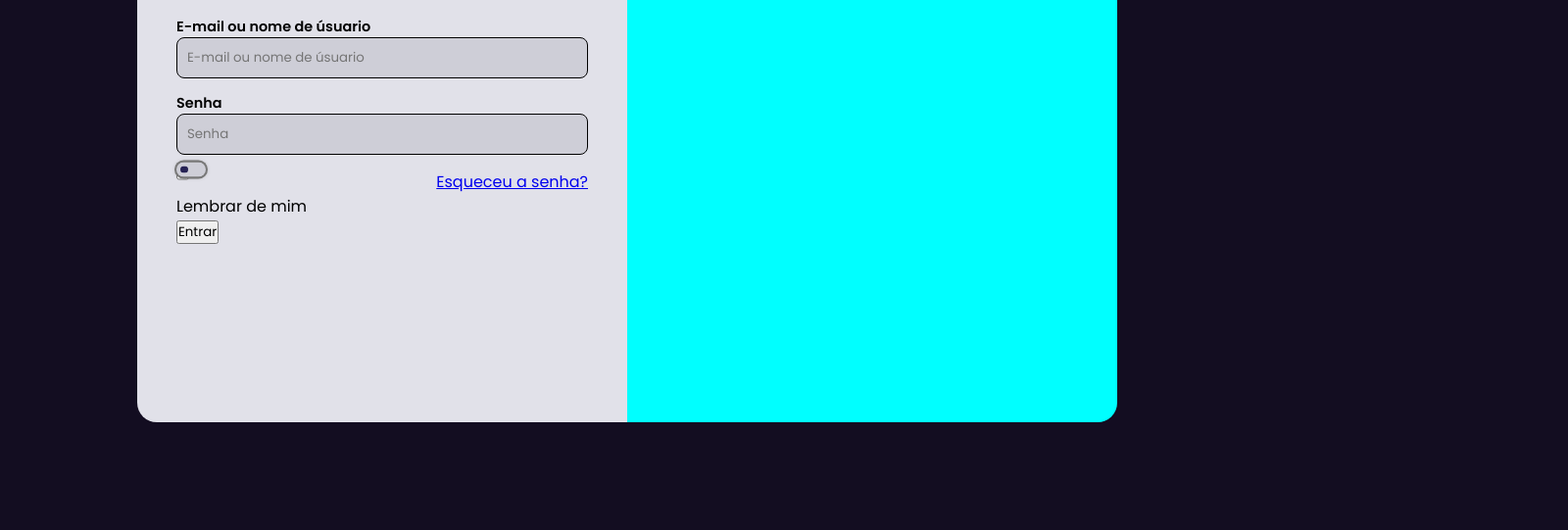
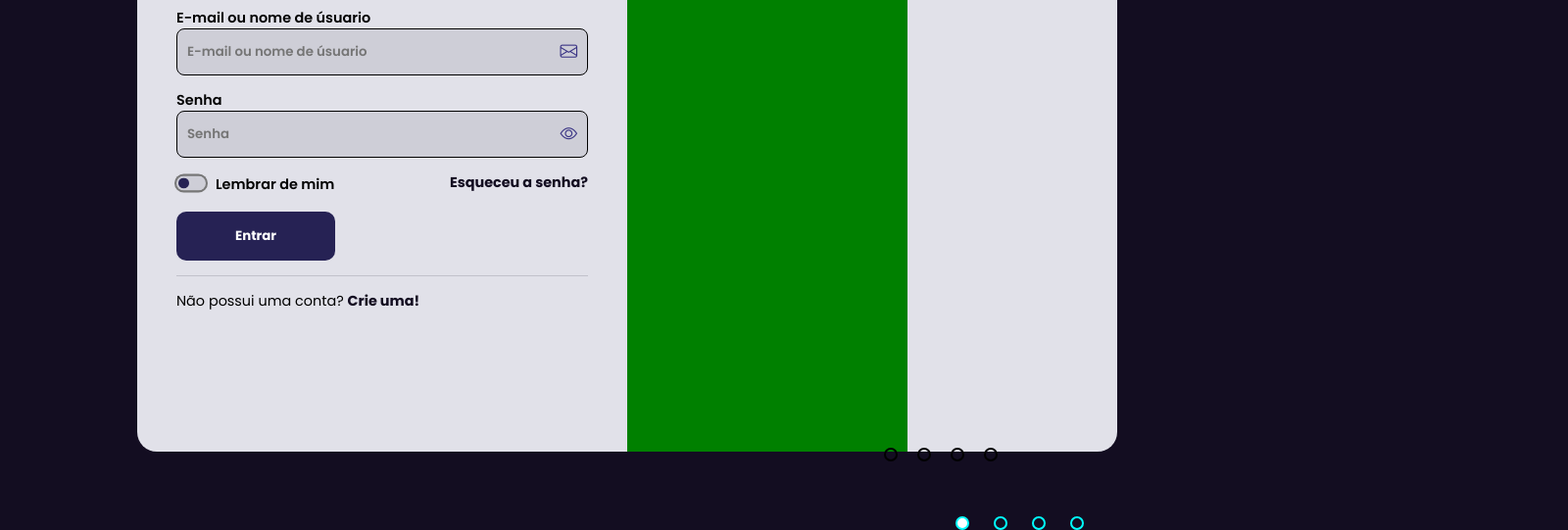
Before and after one commit to lucaslehm/html-e-css, a plain HTML site: page Projetos Pessoais/OtakuHub/login.html in a window 1280 px wide. Shown: the part 289-830 px from the top of the page at 98% size, 1600 px wide, since content can reach past the window. Before the commit the page ends 800 px from the top, so only its background shows below. Drawn offline with nearby package versions, Linux system fonts and the light colour scheme.

Commit message:
atualizacoes

```diff
--- a/Projetos Pessoais/OtakuHub/login.html
+++ b/Projetos Pessoais/OtakuHub/login.html
@@ -5,6 +5,8 @@
     <meta name="viewport" content="width=device-width, initial-scale=1.0">
     <title>Login - OtakuHub</title>
     <link rel="stylesheet" href="styles/login.css">
+    <link rel="stylesheet" href="https://cdn.jsdelivr.net/npm/bootstrap-icons@1.11.3/font/bootstrap-icons.min.css">
+
 </head>
 <body>
 
@@ -23,14 +25,21 @@
 
                     <label class="padrao-label" for="ID-email-ou-username">E-mail ou nome de úsuario</label>
 
-                    <input class="padrao-input" type="text" name="email-ou-username" id="ID-email-ou-username" placeholder="E-mail ou nome de úsuario">
+                    <div class="caixa-input-padrao">
+                        <input class="padrao-input" type="text" name="email-ou-username" id="ID-email-ou-username" placeholder="E-mail ou nome de úsuario">
+                        <i class="bi bi-envelope"></i>
+                    </div>
 
                 </div>
 
                 <div class="password-area">
 
                     <label class="padrao-label" for="ID-senha">Senha</label>
-                    <input class="padrao-input" type="password" name="senha" id="ID-senha" placeholder="Senha">
+
+                    <div class="caixa-input-padrao">
+                        <input class="padrao-input" type="password" name="senha" id="ID-senha" placeholder="Senha">
+                        <i class="bi bi-eye"></i>
+                    </div>
 
                 </div>
 
@@ -47,10 +56,10 @@
 
                         </div>
 
-                        <p>Lembrar de mim</p>
+                        <p class="lembrar-texto">Lembrar de mim</p>
                     </div>
 
-                    <a href="#">Esqueceu a senha?</a>
+                    <a class="esqueceu-texto" href="#">Esqueceu a senha?</a>
 
                 </div>
 
@@ -58,13 +67,64 @@
 
             </form>
 
+            <hr class="divisor">
+
+            <p class="criar-conta-texto">Não possui uma conta? <a class="criar-conta" href="#">Crie uma!</a></p>
+
         </div>
 
         <div class="lado-b-login">
+
+            <div class="carrossel">
+
+                <div class="slides">
+
+                    <input type="radio" name="radio-btn" id="radio1" checked>
+                    <input type="radio" name="radio-btn" id="radio2">
+                    <input type="radio" name="radio-btn" id="radio3">
+                    <input type="radio" name="radio-btn" id="radio4">
+
+                    <div id="primeira-imagem" class="slide primeiro">
+
+                    </div>
+
+                    <div id="segunda-imagem" class="slide">
+
+                    </div>
+
+                    <div id="terceira-imagem" class="slide">
+
+                    </div>
+
+                    <div id="quarta-imagem" class="slide">
+
+                    </div>
+
+                    <div class="navegacao-auto">
+                        <div class="auto-btn-1"> </div>
+                        <div class="auto-btn-2"> </div>
+                        <div class="auto-btn-3"> </div>
+                        <div class="auto-btn-4"> </div>
+                    </div>
+
+                </div>
+
+                <div class="navegacao-manual">
+
+                    <label class="manual-btn" for="radio1"></label>
+                    <label class="manual-btn" for="radio2"></label>
+                    <label class="manual-btn" for="radio3"></label>
+                    <label class="manual-btn" for="radio4"></label>
+
+                </div>
+
+            </div>
 
         </div>
 
     </section>
 
+    <script src="scripts/login.js"></script>
+
 </body>
 </html>
--- a/Projetos Pessoais/OtakuHub/styles/login.css
+++ b/Projetos Pessoais/OtakuHub/styles/login.css
@@ -9,15 +9,17 @@
 
 body {
     background-color: #130d21;
+    height: 100vh;
     display: flex;
     justify-content: center;
+    align-items: center;
 }
 
 .pagina-de-login {
     background-color: #e1e1e9;
     width: 1000px;
     height: 700px;
-    border-radius: 20px 40px 40px 20px;
+    border-radius: 20px;
     margin: 20px;
     display: flex;
 }
@@ -40,13 +42,6 @@ body {
     margin-bottom: 20px;
 }
 
-.lado-b-login {
-    background-color: aqua;
-    width: 50%;
-    height: 100%;
-    border-radius: 0px 20px 20px 0px;
-}
-
 .email-area,
 .password-area {
     display: flex;
@@ -57,10 +52,9 @@ body {
     font-size: 0.9em;
     font-weight: 600;
 }
-
-.padrao-input {
-    border: none;
-    outline: none;
+.caixa-input-padrao {
+    display: flex;
+    align-items: center;
     padding: 10px;
     background-color: #ceced7;
     border: 1px solid #000;
@@ -68,12 +62,40 @@ body {
     margin-bottom: 15px;
 }
 
+.padrao-input {
+    border: none;
+    outline: none;
+    width: 100%;
+    background-color: transparent;
+    font-weight: 600;
+}
+
+.bi {
+    color: #3a3485;
+    font-size: 1.1em;
+}
+
 .lembrar-ou-esqueceu-area {
     display: flex;
     justify-content: space-between;
 }
 
+.lembrar-de-mim-area {
+    display: flex;
+    gap: 10px;
+    align-items: center;
+}
+
+.lembrar-texto {
+    font-size: 0.9em;
+    font-weight: 600;
+}
+
 /* botao deslizante */
+
+.input-deslisante {
+    display: none;
+}
 
 .interruptor {
     height: 15px;
@@ -81,7 +103,7 @@ body {
     position: relative;
     display: inline-block;
     cursor: pointer;
-    transform: translateY(-50%);
+    transform: translateY(-10%);
 }
 
 .controle-deslisante {
@@ -91,10 +113,11 @@ body {
     right: 0px;
     bottom: 0px;
     border-radius: 10px;
-    border: 4px solid transparent;
-    box-shadow: 0px 0px 0px 2px #777, 0px 0px 4px #777;
+    border: 2px solid transparent;
+    box-shadow: 0px 0px 0px 2px #777, 0px 0px 2px #777;
     background: #ceced7;
     overflow: hidden;
+    transform: translateY(13%);
 }
 
 .controle-deslisante::before {
@@ -103,13 +126,13 @@ body {
     height: 100%;
     width: 100%;
     background-color: #262254;
-    border-radius: 14px;
-    transform: translate(-14px);
+    border-radius: 20px;
+    transform: translate(-15px);
     transition: 0.2s;
 }
 
 .input-deslisante:checked + .controle-deslisante::before {
-    transform: translateX(10px);
+    transform: translateX(15px);
     background: #fff;
 }
 
@@ -117,3 +140,212 @@ body {
     box-shadow: 0px 0px 0px 2px #262254, 0px 0px 4px #262254;
     background-color: #262254;
 }
+
+.esqueceu-texto {
+    text-decoration: none;
+    font-weight: 700;
+    font-size: 0.9em;
+    color: #130d21;
+}
+
+.esqueceu-texto:hover {
+    color: #3a3485;
+    cursor: pointer;
+    text-decoration: underline;
+}
+
+.botao-entrar {
+    border: none;
+    background-color: #262254;
+    color: #fff;
+    font-weight: 700;
+    padding: 15px 60px;
+    margin: 15px 0px;
+    border-radius: 10px;
+    transition: all 0.2s ease;
+}
+
+.botao-entrar:hover {
+    background-color: #3a3485;
+    cursor: pointer;
+}
+
+.divisor {
+    border: none;
+    background-color: #130d2127;
+    height: 1px;
+    margin-bottom: 15px;
+}
+
+.criar-conta-texto {
+    font-size: 0.9em;
+}
+
+.criar-conta {
+    text-decoration: none;
+    font-weight: 700;
+    color: #130d21;
+}
+
+.criar-conta:hover {
+    color: #3a3485;
+    cursor: pointer;
+    text-decoration: underline;
+}
+
+/* SLIDES */
+
+.lado-b-login {
+    width: 50%;
+    height: 100%;
+    border-radius: 0px 40px 40px 0px;
+    display: flex;
+    flex-direction: column;
+    justify-content: center;
+    align-items: center;
+    overflow: hidden; /* Adicionado para esconder conteúdo extra */
+}
+
+.carrossel {
+    width: 100%; /* Alterado para 100% para ocupar a largura total do lado-b-login */
+    height: 100%;
+    overflow: hidden;
+    display: flex;
+}
+
+.slides {
+    width: 400%; /* Alterado para 400% para manter o mesmo tamanho do conteúdo dos slides */
+    height: 100%;
+    display: flex;
+}
+
+.slides input {
+    display: none;
+}
+
+#primeira-imagem {
+    width: 500px;
+    height: 700px;
+    background-color: aqua;
+}
+
+#primeira-imagem {
+    background-color: red;
+    width: 500px;
+    height: 700px;
+}
+
+#primeira-imagem {
+    background-color: blue;
+    width: 500px;
+    height: 700px;
+
+}
+
+#primeira-imagem {
+    background-color: green;
+    width: 500px;
+    height: 700px;
+}
+
+
+.carrossel {
+    overflow: hidden;
+    border-radius: 0px 20px 20px 0px;
+}
+
+.slides {
+    width: 400%;
+    height: 700px;
+    display: flex;
+}
+
+.slides input {
+    display: none;
+}
+
+.slide {
+    width: 25%;
+    position: relative;
+    transition: all 0.5s ease-in-out;
+}
+
+.slide img {
+    width: 500px;
+}
+
+.navegacao-manual {
+    position: absolute;
+    top: 10%;
+    right: -25%;
+    width: 100%;
+    height: 700px;
+    margin-top: -20px;
+    display: flex;
+    justify-content: center;
+    align-items: flex-end;
+    gap: 20px;
+}
+
+.manual-btn {
+    border: 2px solid #000;
+    padding: 5px;
+    border-radius: 10px;
+    cursor: pointer;
+    transition: all 0.5s ease;
+}
+
+.manual-btn:hover {
+    background-color: #fff;
+}
+
+#radio1:checked ~ .primeiro {
+    margin-left: 0;
+}
+
+#radio2:checked ~ .primeiro {
+    margin-left: -25%;
+}
+
+#radio3:checked ~ .primeiro {
+    margin-left: -50%;
+}
+
+#radio4:checked ~ .primeiro {
+    margin-left: -75%;
+}
+
+.navegacao-auto div {
+    border: 2px solid aqua;
+    padding: 5px;
+    border-radius: 10px;
+    cursor: pointer;
+    transition: all 0.5s ease;
+}
+
+.navegacao-auto {
+    position: absolute;
+    width: 800px;
+    height: 800px;
+    display: flex;
+    justify-content: center;
+    margin-top: -20px;
+    align-items: flex-end;
+    gap: 25px;
+}
+
+#radio1:checked ~ .navegacao-auto .auto-btn-1 {
+    background-color: #fff;
+}
+
+#radio2:checked ~ .navegacao-auto .auto-btn-2 {
+    background-color: #fff;
+}
+
+#radio3:checked ~ .navegacao-auto .auto-btn-3 {
+    background-color: #fff;
+}
+
+#radio4:checked ~ .navegacao-auto .auto-btn-4 {
+    background-color: #fff;
+}
--- a/TailwindCSS/package.json
+++ /dev/null
@@ -1,5 +0,0 @@
-{
-  "devDependencies": {
-    "tailwindcss": "^3.4.1"
-  }
-}
```
Also changed, not shown: TailwindCSS/001/index.html (deleted, +0 -11 lines), TailwindCSS/tailwind.config.js (deleted, +0 -8 lines), Projetos Pessoais/OtakuHub/scripts/login.js (added), 1 other file.
